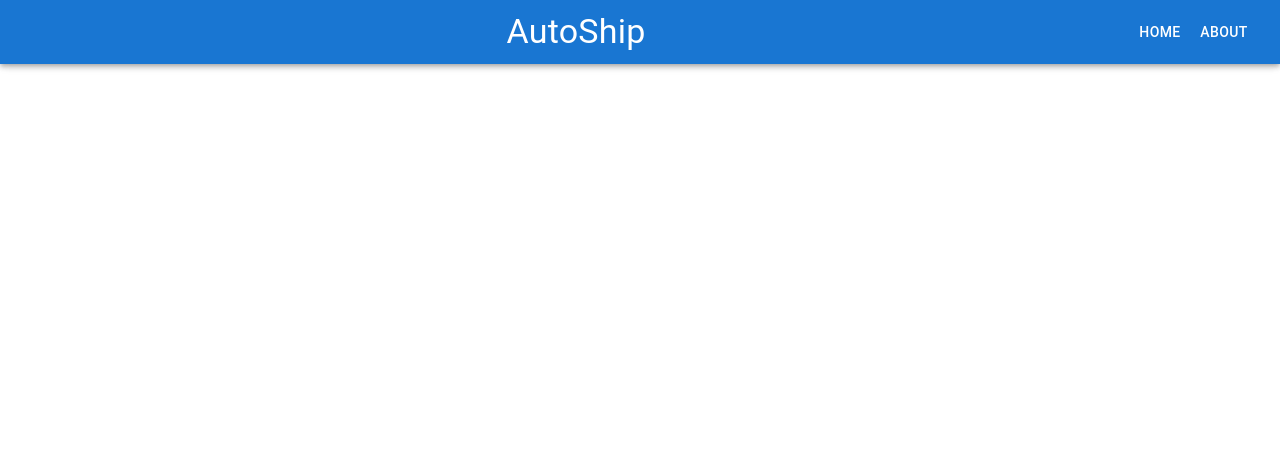
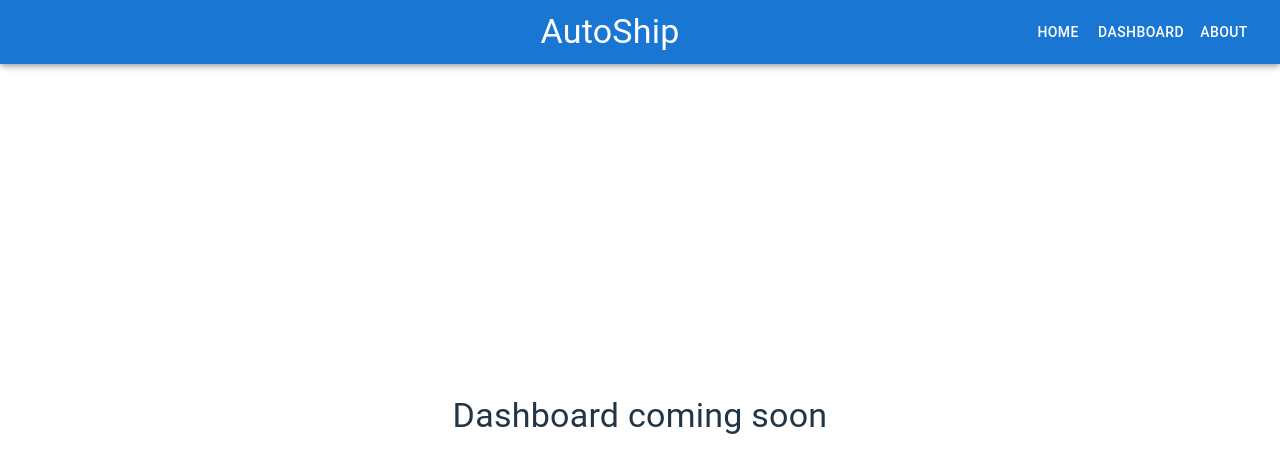
Before and after one commit to sadatakhtar/AutoShip-Clean, a React (Vite) app in the folder frontend/Webclient/: page /dashboard in a window 1280 px wide. Before the commit this address had no page. Shown: the top 472 px of the page. Built offline with nearby package versions, Linux system fonts and the light colour scheme.

Commit message:
Added dashboard page route and test

```diff
--- a/frontend/Webclient/src/App.jsx
+++ b/frontend/Webclient/src/App.jsx
@@ -8,16 +8,18 @@ import { Routes, Route, Link } from 'react-router-dom';
 import { AppBar, Toolbar, Typography, Button, Container } from '@mui/material';
 import Home from './pages/Home';
 import About from './pages/About';
+import DashboardPage from './pages/DashboardPage';
 
 function App() {
   return (
     <>
       <AppBar position="fixed">
         <Toolbar>
-          <Typography variant="h4" sx={{ flexGrow: 1 }}>
+          <Typography variant="h4" sx={{ flexGrow:1, paddingLeft: "170px" }}>
             AutoShip
           </Typography>
           <Button color="inherit" component={Link} to="/">Home</Button>
+          <Button color="inherit" component={Link} to="/dashboard">Dashboard</Button>
           <Button color="inherit" component={Link} to="/about">About</Button>
         </Toolbar>
       </AppBar>
@@ -26,6 +28,7 @@ function App() {
         <Routes>
           <Route path="/" element={<Home />} />
           <Route path="/about" element={<About />} />
+          <Route path="/dashboard" element={<DashboardPage />} />
         </Routes>
       </Container>
     </>
--- /dev/null
+++ b/frontend/Webclient/src/pages/DashboardPage.jsx
@@ -0,0 +1,12 @@
+import { Typography } from '@mui/material';
+import React from 'react';
+
+const DashboardPage = () => {
+  return (
+    <div data-testid="dashboard-component">
+      <Typography variant="h4">Dashboard coming soon</Typography>
+    </div>
+  );
+};
+
+export default DashboardPage;
--- a/frontend/Webclient/src/pages/Home.jsx
+++ b/frontend/Webclient/src/pages/Home.jsx
@@ -6,6 +6,7 @@ const Home = () => {
   return (
     <div data-testid="home-component">
         <Typography variant="h4">Welcome to the Home Page</Typography>
+        <p>Under construction</p>
 
     </div>
 
```
Also changed, not shown: 1 other file (tests, documents, lock files or other folders).
